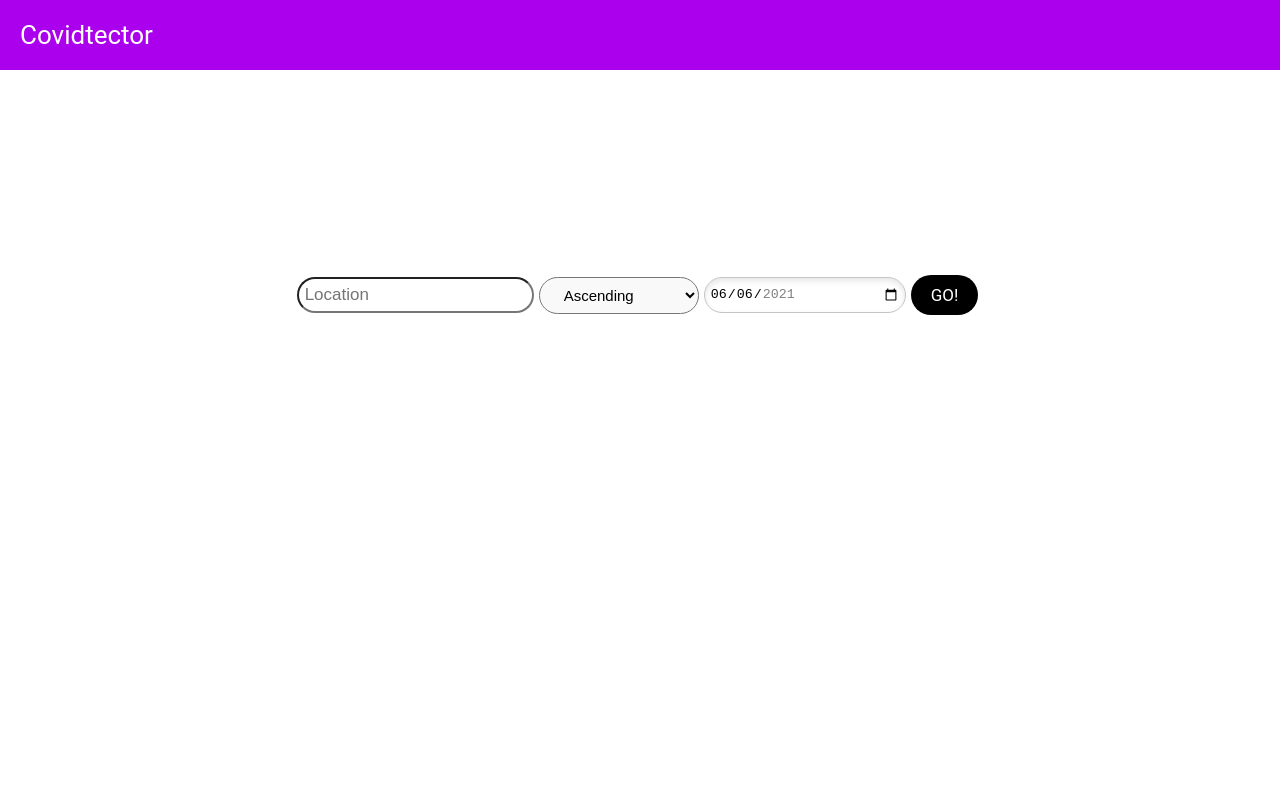
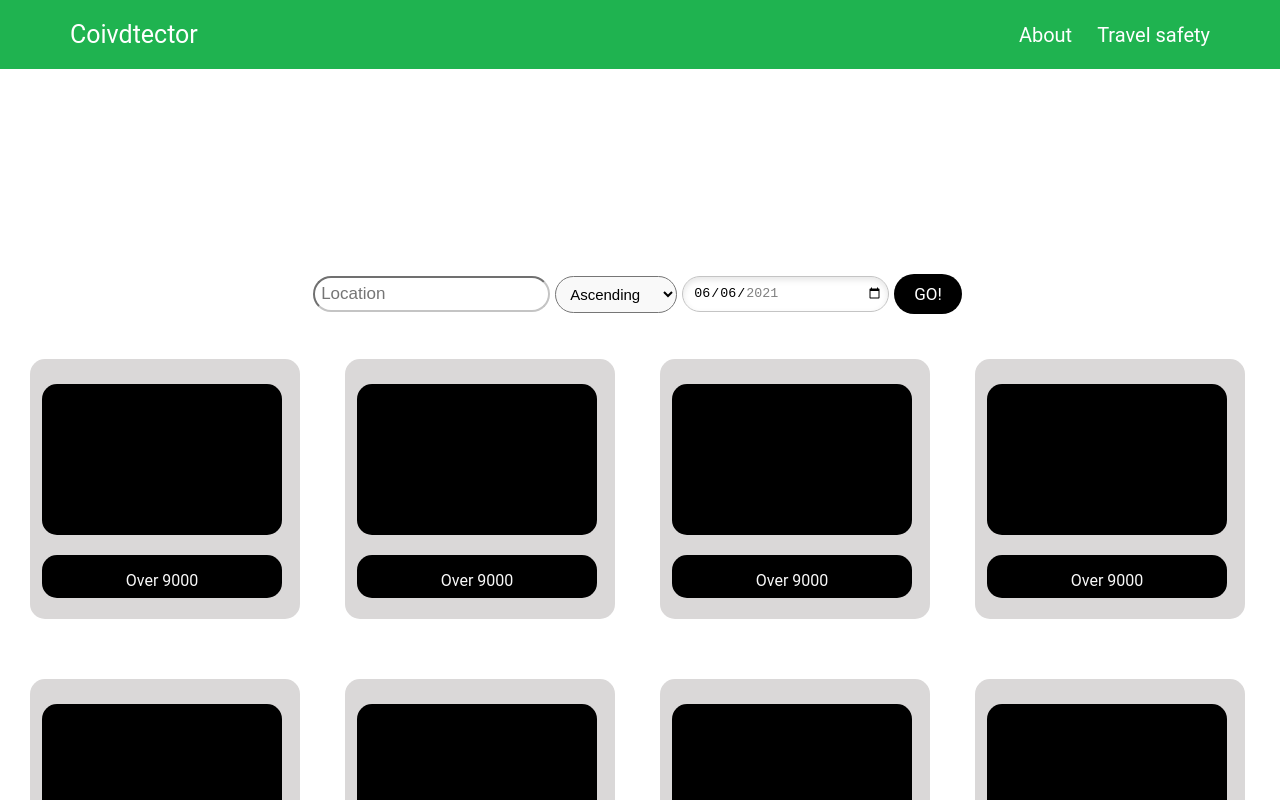
Before and after one commit to itec-ligaac/web-p-a-n-, a React (Create React App) app in the folder frontend/: page / in a window 1280 px wide. Shown: the top 800 px of the page. Built offline with nearby package versions, Linux system fonts and the light colour scheme.

Commit message:
main layout done

```diff
--- a/frontend/src/App.css
+++ b/frontend/src/App.css
@@ -9,9 +9,22 @@
   align-items: center;
   margin-top: 0px;
   font-size: calc(10px + 2vmin);
-  background-color: #ab00ed;
+  background-color: #1fb350;
   padding: 20px;
+  padding-left: 70px;
+  padding-right: 70px;
   color: white;
+}
+.Title{
+  font-size: 25px;
+}
+.OtherPage{
+  display: flex;
+  justify-content: safe;
+  font-size: 20px;
+}
+.About{
+  padding-right: 25px;
 }
 
 .Search{
@@ -27,6 +40,7 @@
   border-radius: 25px;
   margin-right: 5px;
   font-size: 17px;
+  border-color: #c4c4c4;
 }
 
 .Button{
@@ -45,8 +59,8 @@
 
 .Dropdown{
   background-color: #f9f9f9;
-  min-width: 160px;
-  padding: 8px 20px;
+  min-width: 30px;
+  padding: 8px 10px;
   font-size: 15px;
   border-radius: 25px;
 }
@@ -55,8 +69,51 @@
   border: 1px solid #c4c4c4;
   background-color: #fff;
   padding: 8px 5px;
+  padding-left: 10px;
   box-shadow: inset 0 3px 6px rgba(0,0,0,0.1);
   width: 190px;
   border-radius: 25px;
   margin-left: 5px;
 }
+
+.LocationCard{
+  background-color: rgb(218, 216, 216);
+  border-radius: 15px;
+  width:270px;
+  height:260px;
+  display: flex;
+  flex-direction: column;
+  justify-content: start;
+  margin-bottom: 30px;
+  margin-top: 30px;
+  margin-left: 20px;
+
+}
+
+.Photo{
+  width:240px;
+  height:151px;
+  background-color: black;
+  margin-top: 25px;
+  border-radius: 15px;
+  margin-left: 12px;
+}
+
+.Vaccinability{
+  width:240px;
+  height:43px;
+  background-color: black;
+  margin-top: 20px;
+  border-radius: 15px;
+  margin-left: 12px;
+  color: #f9f9f9;
+  justify-content: center;
+}
+
+.LocationsGrid{
+  display: grid;
+  grid-template-columns: repeat(4, 1fr);
+  padding: 10px;
+  justify-content: center;
+  align-self: center;
+}
--- a/frontend/src/App.js
+++ b/frontend/src/App.js
@@ -1,12 +1,14 @@
 import Header from './components/Header'
 import './App.css'
 import SearchBar from './components/SearchBar'
+import LocationContainer from './components/LocationContainer'
 
 function App() {
   return (
     <div className="App">
       <Header/>
       <SearchBar/>
+      <LocationContainer/>
     </div>
   );
 }
--- a/frontend/src/components/Header.js
+++ b/frontend/src/components/Header.js
@@ -3,9 +3,14 @@ import React from 'react'
 
 const Header = () => {
     return (
-        <header class="App-header">
-            Covidtector
-        </header>
+        <div class="App-header">
+            <div className="Title">Coivdtector</div>
+            <div className="OtherPage">
+                <div className="About">About</div>
+                <div>Travel safety</div>
+            </div>
+        </div>
+
     )
 }
 
--- /dev/null
+++ b/frontend/src/components/LocationCard.js
@@ -0,0 +1,14 @@
+import React from 'react'
+
+const LocationCard = () => {
+    return (
+        <div className="LocationCard">
+            <div className="Photo"></div>
+            <div className="Vaccinability">
+                <p> Over 9000</p>
+            </div>
+        </div>
+    )
+}
+
+export default LocationCard
--- /dev/null
+++ b/frontend/src/components/LocationContainer.js
@@ -0,0 +1,18 @@
+import React from 'react'
+import LocationCard from './LocationCard'
+const LocationContainer = () => {
+    return (
+        <div className = "LocationsGrid">
+            <LocationCard/>
+            <LocationCard/>
+            <LocationCard/>
+            <LocationCard/>
+            <LocationCard/>
+            <LocationCard/>
+            <LocationCard/>
+            <LocationCard/>
+        </div>
+    )
+}
+
+export default LocationContainer
```
